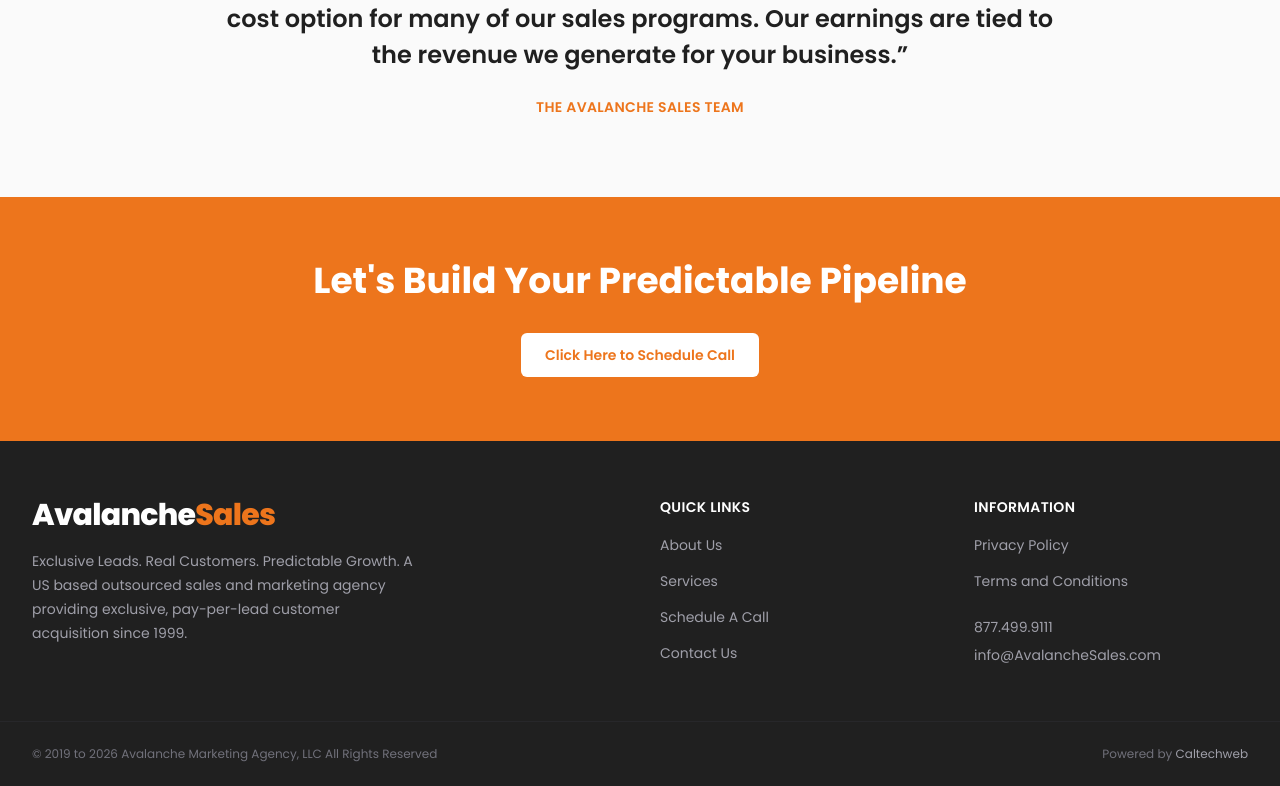
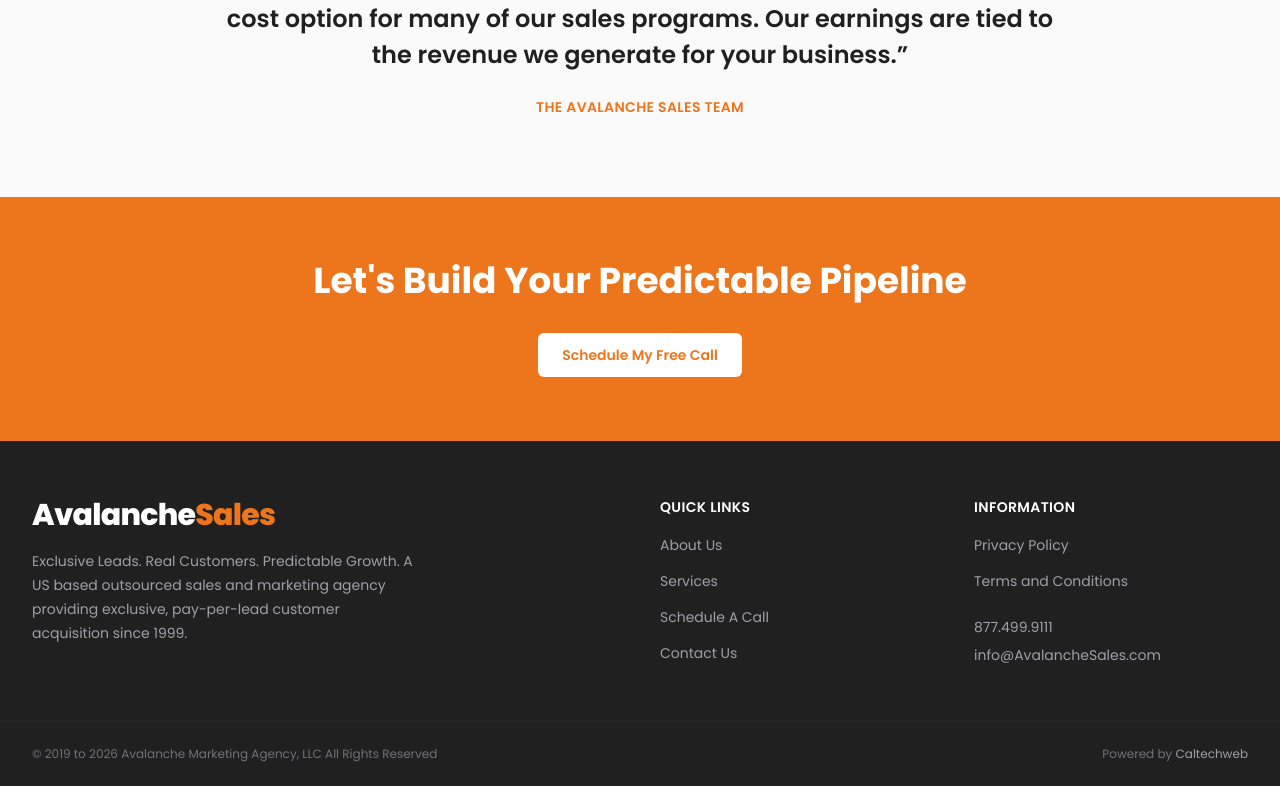
Before and after one commit to CalTech-Web/avalanchesales, a Next.js app in the folder site/: page /about in a window 1280 px wide. Shown: the part 2532-3318 px from the top of the page. Built offline with nearby package versions, Linux system fonts and the light colour scheme.

Commit message:
CRO: Replace generic Click Here CTA with action-oriented copy
Click Here to Schedule Call is a non-descriptive CTA that does not
reinforce the outcome. Replace with first-person, benefit-led
Schedule My Free Call across the homepage, about, services, and
schedule-call CTAs.

```diff
--- a/site/app/about/page.tsx
+++ b/site/app/about/page.tsx
@@ -156,7 +156,7 @@
           </h2>
           <div className="mt-8">
             <CtaButton href="/schedule-call-today/" variant="white">
-              Click Here to Schedule Call
+              Schedule My Free Call
             </CtaButton>
           </div>
         </div>
--- a/site/app/page.tsx
+++ b/site/app/page.tsx
@@ -308,7 +308,7 @@
           </p>
           <div className="mt-8">
             <CtaButton href="/schedule-call-today/" variant="white">
-              Click Here to Schedule Call
+              Schedule My Free Call
             </CtaButton>
           </div>
         </div>
--- a/site/app/schedule-call-today/page.tsx
+++ b/site/app/schedule-call-today/page.tsx
@@ -61,7 +61,7 @@
           </div>
 
           <div className="rounded-xl border border-zinc-200 p-6 sm:p-8">
-            <ContactForm submitLabel="Click Here to Schedule Call" />
+            <ContactForm submitLabel="Schedule My Free Call" />
           </div>
         </div>
       </div>
--- a/site/app/services/page.tsx
+++ b/site/app/services/page.tsx
@@ -161,7 +161,7 @@
           </p>
           <div className="mt-8">
             <CtaButton href="/schedule-call-today/" variant="white">
-              Click Here to Schedule Call
+              Schedule My Free Call
             </CtaButton>
           </div>
         </div>
```
